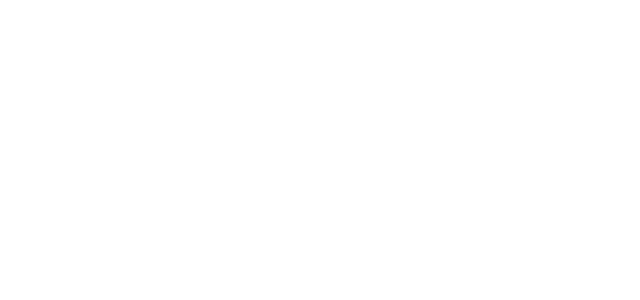
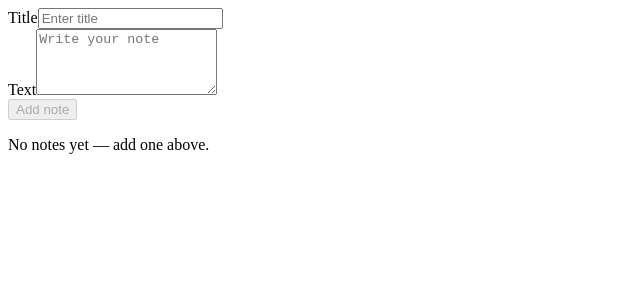
Before and after one commit to TildaYngman/mini-workflow-app, a React (Vite) app: page / in a window 1280 px wide. Shown: the top 300 px of the page, without its empty margins (0-640 px from the left). Built offline with nearby package versions, Linux system fonts and the light colour scheme.

Commit message:
add note form and render saved notes list

```diff
--- a/src/App.tsx
+++ b/src/App.tsx
@@ -1,7 +1,30 @@
+import { useState } from "react";
 import "./App.css";
+import { NoteForm } from "./NoteForm";
+import { SavedNotes } from "./SavedNotes";
+import type { Note } from "./types";
 
 function App() {
-  return <></>;
+  const [notes, setNotes] = useState<Note[]>([]);
+
+  const handleAddNote = (values: { title: string; text: string }) => {
+    const newNote: Note = {
+      id: crypto.randomUUID(),
+      title: values.title,
+      text: values.text,
+      status: "pending",
+    };
+
+    setNotes((prev) => [newNote, ...prev]);
+  };
+
+  return (
+    <main>
+      <NoteForm onSubmit={handleAddNote} />
+
+      <SavedNotes notes={notes} />
+    </main>
+  );
 }
 
 export default App;
--- /dev/null
+++ b/src/NoteForm.tsx
@@ -0,0 +1,60 @@
+import { useState } from "react";
+import type { FormEvent } from "react";
+
+type NoteFormValues = {
+  title: string;
+  text: string;
+};
+
+type NoteFormProps = {
+  onSubmit: (values: NoteFormValues) => void;
+};
+
+export function NoteForm({ onSubmit }: NoteFormProps) {
+  const [title, setTitle] = useState("");
+  const [text, setText] = useState("");
+
+  const handleSubmit = (e: FormEvent<HTMLFormElement>) => {
+    e.preventDefault();
+
+    onSubmit({
+      title: title.trim(),
+      text: text.trim(),
+    });
+
+    setTitle("");
+    setText("");
+  };
+
+  const isDisabled = title.trim() === "" || text.trim() === "";
+
+  return (
+    <form onSubmit={handleSubmit}>
+      <div>
+        <label htmlFor="title">Title</label>
+        <input
+          id="title"
+          type="text"
+          value={title}
+          onChange={(e) => setTitle(e.target.value)}
+          placeholder="Enter title"
+        />
+      </div>
+
+      <div>
+        <label htmlFor="text">Text</label>
+        <textarea
+          id="text"
+          value={text}
+          onChange={(e) => setText(e.target.value)}
+          placeholder="Write your note"
+          rows={4}
+        />
+      </div>
+
+      <button type="submit" disabled={isDisabled}>
+        Add note
+      </button>
+    </form>
+  );
+}
--- /dev/null
+++ b/src/SavedNotes.tsx
@@ -0,0 +1,44 @@
+import type { Note } from "./types";
+
+type SavedNotesProps = {
+  notes: Note[];
+};
+
+export function SavedNotes({ notes }: SavedNotesProps) {
+  if (notes.length === 0) {
+    return <p>No notes yet — add one above.</p>;
+  }
+
+  return (
+    <section>
+      <h2>Notes</h2>
+
+      <ul style={{ listStyle: "none", padding: 0, margin: 0 }}>
+        {notes.map((note) => (
+          <li
+            key={note.id}
+            style={{
+              border: "1px solid #ddd",
+              borderRadius: 8,
+              padding: 12,
+              marginBottom: 12,
+            }}
+          >
+            <div
+              style={{
+                display: "flex",
+                justifyContent: "space-between",
+                marginBottom: 8,
+              }}
+            >
+              <strong>{note.title}</strong>
+              <span>{note.status}</span>
+            </div>
+
+            <p style={{ margin: 0 }}>{note.text}</p>
+          </li>
+        ))}
+      </ul>
+    </section>
+  );
+}
--- /dev/null
+++ b/src/types.ts
@@ -0,0 +1,6 @@
+export type Note = {
+  id: string;
+  title: string;
+  text: string;
+  status: "pending" | "approved";
+};
```
